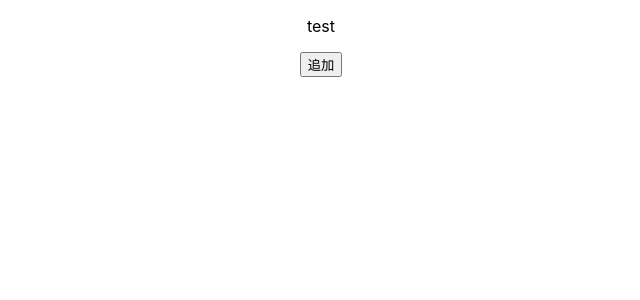
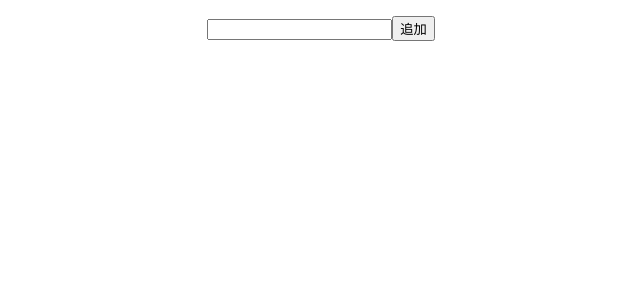
Before and after one commit to kuro1221/react-todo-app, a React (Create React App) app: page / in a window 1280 px wide. Shown: the top 300 px of the page, without its empty margins (319-959 px from the left). Built offline with nearby package versions, Linux system fonts and the light colour scheme.

Commit message:
implement feature to add new Todo items

```diff
--- a/src/App.tsx
+++ b/src/App.tsx
@@ -1,18 +1,29 @@
-import React, { useState } from 'react'
+import React, { useState, ChangeEvent } from 'react'
 import logo from './logo.svg'
 import './App.css'
 
 function App() {
-  const [todos, setTodos] = useState<string[]>(['test'])
+  const [todos, setTodos] = useState<string[]>([''])
+  const [text, setText] = useState<string>('')
 
-  const addTodo = () => {}
+  const onClickAdd = () => {
+    const newTodos = [...todos]
+    newTodos.push(text)
+    setTodos(newTodos)
+    setText('')
+  }
+
+  const onChangeText = (e: ChangeEvent<HTMLInputElement>) => {
+    setText(e.target.value)
+  }
 
   return (
     <div className="App">
       {todos.map((todo, index) => (
         <p>{todo}</p>
       ))}
-      <button onClick={addTodo}>追加</button>
+      <input type="text" value={text} onChange={onChangeText} />
+      <button onClick={onClickAdd}>追加</button>
     </div>
   )
 }
```
